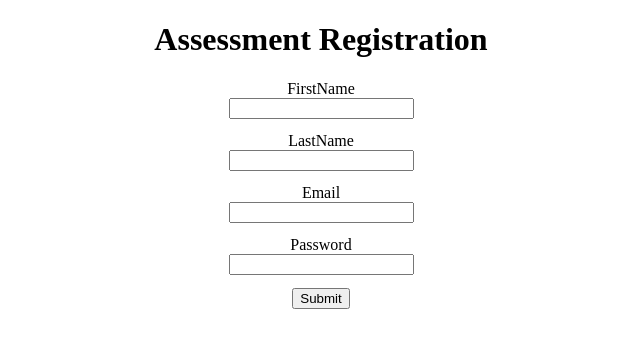
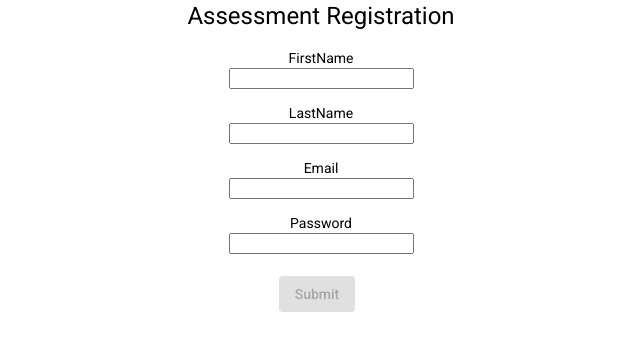
Before and after one commit to sanyogyadav/Online-Assessment, an Angular app: page / in a window 1280 px wide. Shown: the top 350 px of the page, without its empty margins (319-959 px from the left). Built offline with nearby package versions, Linux system fonts and the light colour scheme.

Commit message:
[SANYOG]-Login Validations has been added.

```diff
--- a/angular.json
+++ b/angular.json
@@ -23,6 +23,7 @@
               "src/assets"
             ],
             "styles": [
+              "./node_modules/@angular/material/prebuilt-themes/indigo-pink.css",
               "src/styles.css"
             ],
             "scripts": []
@@ -90,6 +91,7 @@
               "src/assets"
             ],
             "styles": [
+              "./node_modules/@angular/material/prebuilt-themes/indigo-pink.css",
               "src/styles.css"
             ],
             "scripts": []
--- a/package.json
+++ b/package.json
@@ -11,14 +11,17 @@
   "private": true,
   "dependencies": {
     "@angular/animations": "^14.2.0",
+    "@angular/cdk": "^13.0.0",
     "@angular/common": "^14.2.0",
     "@angular/compiler": "^14.2.0",
     "@angular/core": "^14.2.0",
     "@angular/forms": "^14.2.0",
+    "@angular/material": "^13.0.0",
     "@angular/platform-browser": "^14.2.0",
     "@angular/platform-browser-dynamic": "^14.2.0",
     "@angular/router": "^14.2.0",
     "bootstrap": "^5.2.3",
+    "jquery": "^3.6.1",
     "rxjs": "~7.5.0",
     "tslib": "^2.3.0",
     "zone.js": "~0.11.4"
--- a/src/app/app.module.ts
+++ b/src/app/app.module.ts
@@ -5,6 +5,8 @@ import { BrowserModule } from '@angular/platform-browser';
 import { AppRoutingModule } from './app-routing.module';
 import { AppComponent } from './app.component';
 import { FormComponentComponent } from './form-component/form-component.component';
+import { BrowserAnimationsModule } from '@angular/platform-browser/animations';
+import {MatButtonModule} from '@angular/material/button';
 
 @NgModule({
   declarations: [
@@ -14,7 +16,9 @@ import { FormComponentComponent } from './form-component/form-component.componen
   imports: [
     BrowserModule,
     AppRoutingModule,
-    FormsModule
+    FormsModule,
+    BrowserAnimationsModule,
+    MatButtonModule
   ],
   providers: [],
   bootstrap: [AppComponent]
--- a/src/app/form-component/form-component.component.css
+++ b/src/app/form-component/form-component.component.css
@@ -12,3 +12,10 @@ label{
     margin-bottom: 15px;
     text-align: left;
 }
+.btn {
+    display: table-cell;
+    max-width: 600px;
+}
+.btn{
+    margin: 8px 8px 8px 0;
+}
--- a/src/app/form-component/form-component.component.html
+++ b/src/app/form-component/form-component.component.html
@@ -3,28 +3,35 @@
     <form #login="ngForm" (ngSubmit)="submit(login)">
         <div class="form-group">
             <label for="firstname">FirstName</label><br>
-            <input required minlength="2" maxlength="12" type="text" name="firstname" class="form-control" #name="ngModel" ngModel>
-            <div *ngIf = "name.touched && name.invalid" class="alert alert-danger">
-                <p *ngIf="name.errors?.['required']">FirstName Required!!</p>
-                <p *ngIf="name.errors?.['minlength']">Sorry! Short Username</p>
+            <input required minlength="2" maxlength="12" type="text" name="firstname" class="form-control" #fname="ngModel" ngModel>
+            <div *ngIf = "fname.touched && fname.invalid" class="alert alert-danger">
+                <p *ngIf="fname.errors?.['required']">FirstName Required!!</p>
+                <p *ngIf="fname.errors?.['minlength']">Sorry! Short Username</p>
             </div>
         </div>
         <pre></pre>
         <div class="form-group">
             <label for="lastname">LastName</label><br>
-            <input type="text" name="lastname" class="form-control" ngModel>
+            <input required minlength="2" maxlength="12" type="text" name="lastname" class="form-control" #lname="ngModel" ngModel>
+            <div *ngIf = "lname.touched && lname.invalid" class="alert alert-danger">
+                <p *ngIf="lname.errors?.['required']">LastName Required!!</p>
+                <p *ngIf="lname.errors?.['minlength']">Sorry! Short Lastname</p>
+            </div>
         </div>
         <pre></pre>
         <div class="form-group">
             <label for="email">Email</label><br>
-            <input type="text" name="email" class="form-control" ngModel>
+            <input required type="email" name="email" class="form-control" #email="ngModel" ngModel>
+            <div *ngIf = "email.touched && email.invalid" class="alert alert-danger">Email Required</div>
         </div>
         <pre></pre>
         <div class="form-group">
             <label for="password">Password</label><br>
-            <input type="text" name="password" class="form-control" ngModel>
+            <input required type="password" name="password" class="form-control" #password="ngModel" ngModel>
+            <div *ngIf = "password.touched && password.invalid" class="alert alert-danger">Password Required</div>
         </div>
         <pre></pre>
-        <button class="btn btn-outline-primary" type="submit">Submit</button>
+        <button mat-raised-button color="primary" class="btn" [disabled]="login.invalid" type="submit">Submit</button>
+
     </form>
 </div>
--- a/src/index.html
+++ b/src/index.html
@@ -6,8 +6,11 @@
   <base href="/">
   <meta name="viewport" content="width=device-width, initial-scale=1">
   <link rel="icon" type="image/x-icon" href="favicon.ico">
+  <link rel="preconnect" href="https://fonts.gstatic.com">
+  <link href="https://fonts.googleapis.com/css2?family=Roboto:wght@300;400;500&display=swap" rel="stylesheet">
+  <link href="https://fonts.googleapis.com/icon?family=Material+Icons" rel="stylesheet">
 </head>
-<body>
+<body class="mat-typography">
   <app-root></app-root>
 </body>
 </html>
--- a/src/styles.css
+++ b/src/styles.css
@@ -1,46 +1,12 @@
 /* You can add global styles to this file, and also import other style files */
-/*
-h1 {
-    color: #369;
-    font-family: Arial, Helvetica, sans-serif;
-    font-size: 250%;
-  }
-  h2, h3 {
-    color: #444;
-    font-family: Arial, Helvetica, sans-serif;
-    font-weight: lighter;
-  }
-  body {
-    margin: 2em;
-  }
-  body, input[type="text"], button {
-    color: #333;
-    font-family: Cambria, Georgia, serif;
-  }
-  button {
-    background-color: #eee;
-    border: none;
-    border-radius: 4px;
-    cursor: pointer;
-    color: black;
-    font-size: 1.2rem;
-    padding: 1rem;
-    margin-right: 1rem;
-    margin-bottom: 1rem;
-    margin-top: 1rem;
-  }
-  button:hover {
-    background-color: black;
-    color: white;
-  }
-  button:disabled {
-    background-color: #eee;
-    color: #aaa;
-    cursor: auto;
-  }
-  */
-  /* everywhere else */
-  /** {
-    font-family: Arial, Helvetica, sans-serif;
-  }
-  */
+
+@import '~@angular/material/prebuilt-themes/indigo-pink.css';
+
+/* @import '~@angular/material/prebuilt-themes/deeppurple-amber.css'; */
+
+/* @import '~@angular/material/prebuilt-themes/pink-bluegrey.css'; */
+
+/* @import '~@angular/material/prebuilt-themes/purple-green.css'; */
+
+html, body { height: 100%; }
+body { margin: 0; font-family: Roboto, "Helvetica Neue", sans-serif; }
```
Also changed, not shown: 1 other file (tests, documents, lock files or other folders).
